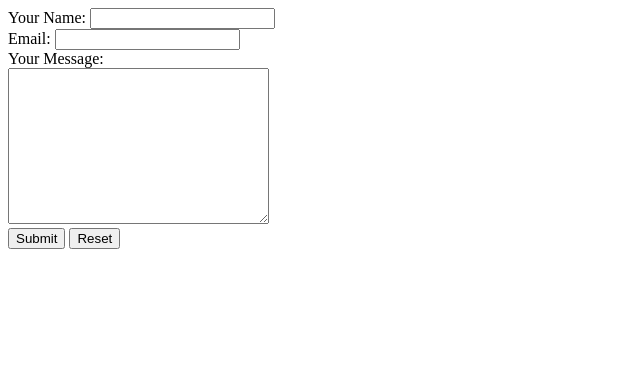
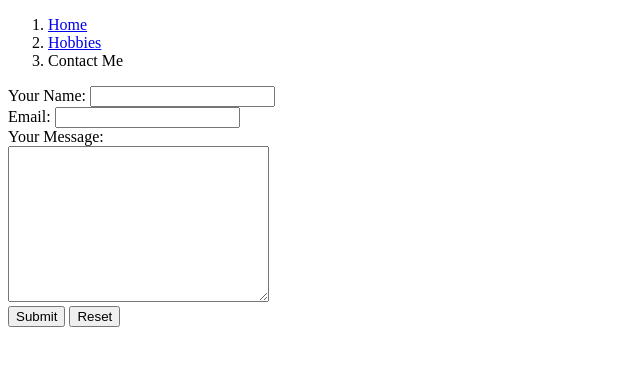
Before and after one commit to Heyzuess90/cv, a plain HTML site: page contact.html in a window 1280 px wide. Shown: the whole page, without its empty margins (0-640 px from the left). Drawn offline with Linux system fonts and the light colour scheme.

Commit message:
Update contact.html

```diff
--- a/contact.html
+++ b/contact.html
@@ -7,6 +7,11 @@
 </head>
 
 <body>
+   <ol>
+    <li><a href="index.html">Home</a></li>
+    <li><a href="hobbies.html">Hobbies</a></li>
+    <li>Contact Me</li>
+  </ol>
   <form action="mailto:heyzuessalex@gmail.com" method="post" enctype="text/plain">
     <label>Your Name:</label>
     <input type="text" name="name"><br>
```
